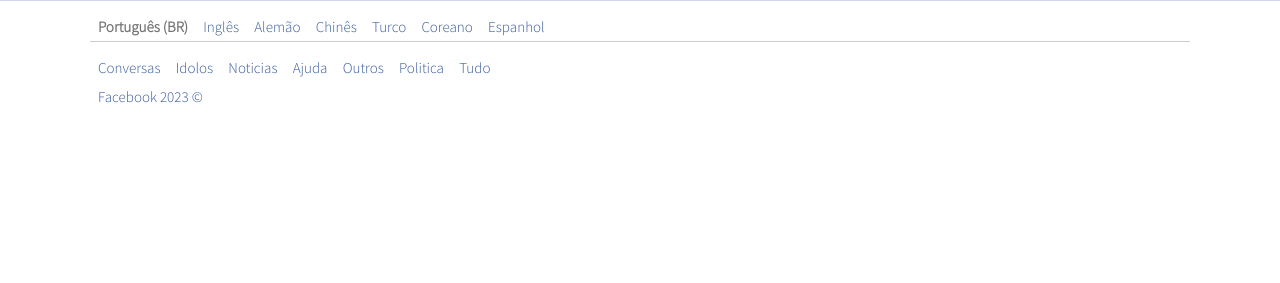
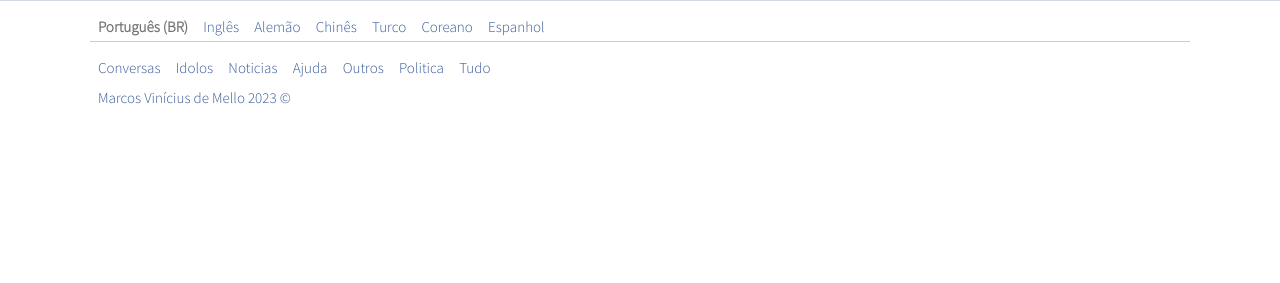
Before and after one commit to omarcosvinicius/Projetos, a PHP site: page / in a window 1280 px wide. Shown: the part 499-782 px from the top of the page. Run offline with PHP 8.4, Linux system fonts and the light colour scheme.

Commit message:
Update index.php
Troca do Copyright para link.

```diff
--- a/Projeto_Facebook/css/style.css
+++ b/Projeto_Facebook/css/style.css
@@ -219,11 +219,12 @@ section.copyright{
 	background: white;
 }
 
-section.copyright h3{
+section.copyright a{
 	font-size: 15px;
 	font-weight: normal;
 	padding-right: 12px;
 	color: #365899;
+	text-decoration: none;
 }
 
 section.copyright .center{
@@ -239,3 +240,7 @@ section.linguas a:hover{
 section.outros a:hover{
 	text-decoration: underline;
 }
+
+section.copyright a:hover{
+	text-decoration: underline;
+}
--- a/Projeto_Facebook/index.php
+++ b/Projeto_Facebook/index.php
@@ -150,7 +150,7 @@
 
 	<section class="copyright">
 		<div class="center">
-			<h3>Facebook 2023 ©</h3>
+			<a href="https://omarcosvinicius.github.io/">Marcos Vinícius de Mello 2023 ©</a>
 		</div><!--center-->
 	</section><!--copyright-->
 </body>
```
